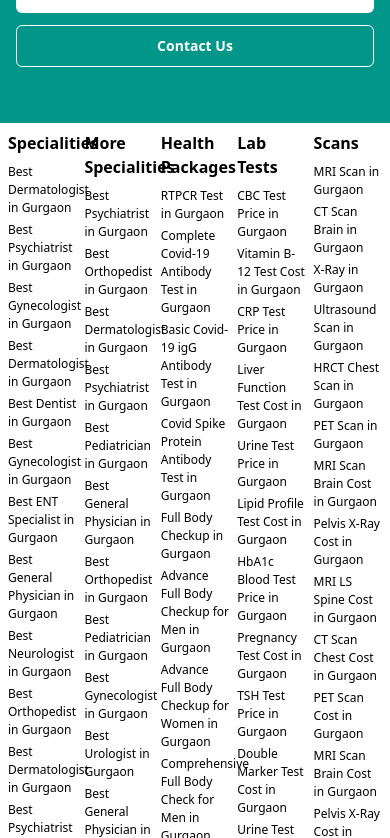
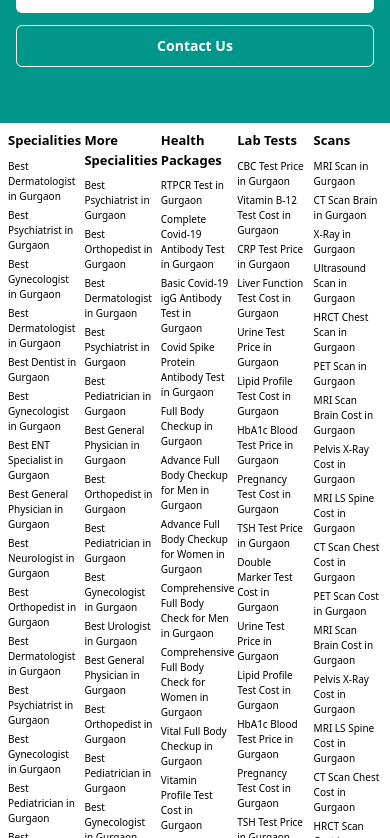
Before and after one commit to SHUBHAMREWA/doctorEveryWhere, a Next.js app: page / in a window 390 px wide. Shown: the part 4166-5004 px from the top of the page. Built offline with nearby package versions, Linux system fonts and the light colour scheme.

Commit message:
text-wrap and responsive in mobile view

```diff
--- a/src/components/shared/Specialist.jsx
+++ b/src/components/shared/Specialist.jsx
@@ -133,12 +133,14 @@ const Specialist = () => {
 
    {/* ▒▒▒▒▒▒▒  Specialization  ▒▒▒▒▒▒▒ */}
       <div>
-          <h1 className='font-bold mb-2' >Specialities</h1>
+          <h1 className='font-bold mb-2 text-[13px] md:text-[18px]' >Specialities</h1>
           <ul className='flex flex-col gap-1 text-[12px]'>
 
                {
                 specialities && specialities.map((el, index)=>{
-                          return <li key={index}> {el} </li>
+                          return <li
+                          className='text-[10px] md:text-[12px]'
+                           key={index}> {el} </li>
                 })
                }
           </ul>
@@ -148,12 +150,14 @@ const Specialist = () => {
 
    {/* ▒▒▒▒▒▒▒  More Specialities  ▒▒▒▒▒▒▒ */}
       <div>
-          <h1 className='font-bold mb-2' >More Specialities</h1>
+          <h1 className='font-bold mb-2 text-[13px] md:text-[18px]' >More Specialities</h1>
           <ul className='flex flex-col gap-1 text-[12px]'>
 
                {
                 moreSpecialities && moreSpecialities.map((el, index)=>{
-                          return <li key={index}> {el} </li>
+                          return <li
+                          className='text-[10px] md:text-[12px]'
+                           key={index}> {el} </li>
                 })
                }
           </ul>
@@ -163,12 +167,14 @@ const Specialist = () => {
 
    {/* ▒▒▒▒▒▒▒   Health Packages  ▒▒▒▒▒▒▒ */}
       <div>
-          <h1 className='font-bold mb-2' > Health Packages </h1>
+          <h1 className='font-bold mb-2 text-[13px] md:text-[18px]' > Health Packages </h1>
           <ul className='flex flex-col gap-1 text-[12px]'>
 
                {
                  healthPackages && healthPackages.map((el, index)=>{
-                          return <li key={index}> {el} </li>
+                          return <li
+                          className='text-[10px] md:text-[12px]'
+                           key={index}> {el} </li>
                 })
                }
           </ul>
@@ -178,12 +184,14 @@ const Specialist = () => {
 
     {/* ▒▒▒▒▒▒▒  labTests  ▒▒▒▒▒▒▒ */}
       <div>
-          <h1 className='font-bold mb-2' >Lab Tests </h1>
+          <h1 className='font-bold mb-2 text-[13px] md:text-[18px]' >Lab Tests </h1>
           <ul className='flex flex-col gap-1 text-[12px]'>
 
                {
                  labTests && labTests.map((el, index)=>{
-                          return <li key={index}> {el} </li>
+                          return <li
+                          className='text-[10px] md:text-[12px]'
+                           key={index}> {el} </li>
                 })
                }
           </ul>
@@ -193,12 +201,14 @@ const Specialist = () => {
 
        {/* ▒▒▒▒▒▒▒  Scans  ▒▒▒▒▒▒▒ */}
       <div>
-          <h1 className='font-bold mb-2' >Scans </h1>
+          <h1 className='font-bold mb-2 text-[13px] md:text-[18px]' >Scans </h1>
           <ul className='flex flex-col gap-1 text-[12px]'>
 
                {
                  scans && scans.map((el, index)=>{
-                          return <li key={index}> {el} </li>
+                          return <li
+                          className='text-[10px] md:text-[12px]'
+                           key={index}> {el} </li>
                 })
                }
           </ul>
```
